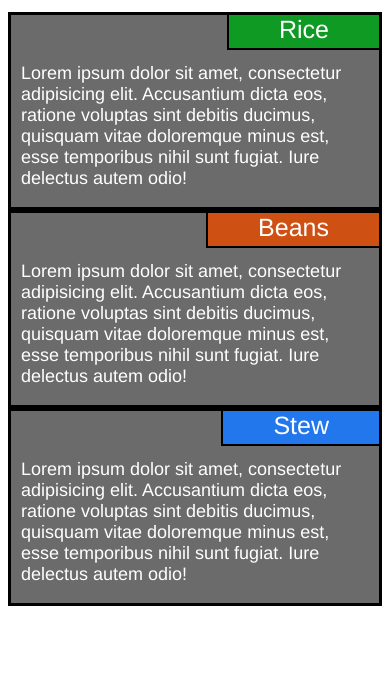
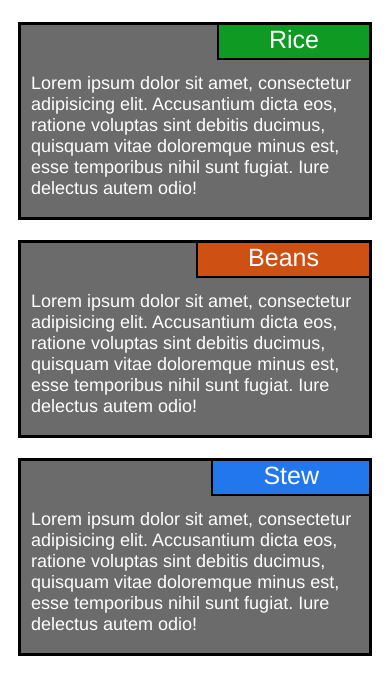
Before and after one commit to loopcodes/coursera-test, a plain HTML site: page index.html in a window 390 px wide. Shown: the part 61-756 px from the top of the page. Drawn offline with Linux system fonts and the light colour scheme.

Commit message:
initial commit

```diff
--- a/css/style.css
+++ b/css/style.css
@@ -152,3 +152,21 @@ p {
     width: 100%;
   }
 }
+
+@media (min-width: 375px) and (max-width: 767px) {
+  .col-md-1,
+  .col-md-2,
+  .col-md-3,
+  .col-md-4,
+  .col-md-5,
+  .col-md-6,
+  .col-md-7,
+  .col-md-8,
+  .col-md-9,
+  .col-md-10,
+  .col-md-11,
+  .col-md-12 {
+    border: 10px solid #fff;
+  }
+
+}
```
